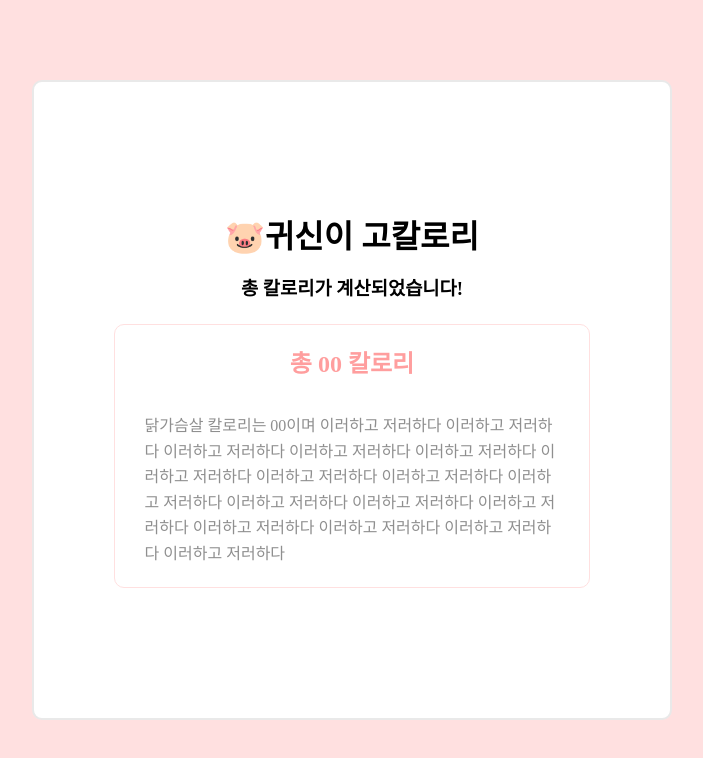
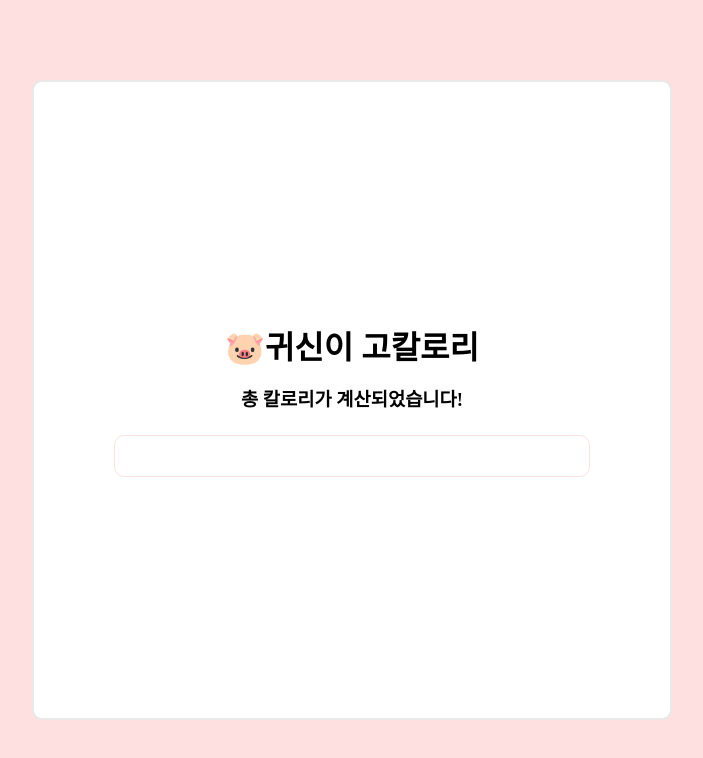
Before and after one commit to hyen43/Hells_Calculator, a Next.js app: page /result in a window 1280 px wide. Shown: the top 758 px of the page, without its empty margins (288-991 px from the left). Built offline with nearby package versions, Linux system fonts and the light colour scheme.

Commit message:
FEAT: chatgpt api 완성 및 test 진행

```diff
--- a/app/api/completion/route.ts
+++ b/app/api/completion/route.ts
@@ -9,22 +9,21 @@ const openai = new OpenAI({
 
 export async function POST(req: Request) {
   const { prompt } = await req.json();
+  console.log("propmpt", prompt);
 
   const res = await openai.chat.completions.create({
-    model: "gpt-3.5-turbo",
-    stream: true,
-    // a precise prompt is important for the AI to reply with the correct tokens
+    model: "gpt-3.5-turbo-1106",
+    stream: true, // a precise prompt is important for the AI to reply with the correct tokens
     messages: [
       {
         role: "user",
-        content: `${prompt}들을 먹었는데 총 칼로리 구해줘`,
+        content: `${prompt}을 먹었어. 먹은 음식의 총 칼로리를 대략적으로라도 무조건 계산해줘.`,
       },
     ],
-    max_tokens: 200,
-    temperature: 0, // you want absolute certainty for spell check
-    top_p: 1,
-    frequency_penalty: 1,
-    presence_penalty: 1,
+    max_tokens: 500, // 채팅 완료 시, 생성할 수 있는 최대 토큰 수
+    temperature: 0, // 온도가 낮을 수록 결과가 더 잘 출력됨
+    frequency_penalty: 2,
+    presence_penalty: 2,
   });
 
   const stream = OpenAIStream(res);
--- a/app/result/page.tsx
+++ b/app/result/page.tsx
@@ -1,13 +1,12 @@
 "use client";
 
-import { useResultStore } from "../store/useStore";
 import Wrapper from "components/Wrapper";
 import TitleBox from "components/TitleBox";
 import TextBox from "components/TextBox";
+import { useResultStore } from "../store/useStore";
 
 export default function Page() {
   const { result } = useResultStore();
-  console.log("result", result);
   return (
     <Wrapper>
       <TitleBox />
--- a/app/store/useStore.tsx
+++ b/app/store/useStore.tsx
@@ -24,7 +24,7 @@ export const useStore = create((set) => ({
 export const useResultStore = create((set) => ({
   result: "",
   setResult: (value: string) =>
-    set((state) => ({
+    set(() => ({
       result: value,
     })),
   removeAllValues: () => set({ result: "" }),
--- a/components/TextBox.tsx
+++ b/components/TextBox.tsx
@@ -1,4 +1,6 @@
+import { useState, useEffect } from "react";
 import styled from "styled-components";
+import { useResultStore } from "../app/store/useStore";
 
 const TextBoxWrapper = styled.div`
   display: flex;
@@ -18,19 +20,52 @@ const Result = styled.h2`
 
 const Contents = styled.div`
   color: ${({ theme }) => theme.color.gray};
+  max-height: 300px;
+  overflow: scroll;
 `;
 
 export default function TextBox() {
+  const { result } = useResultStore();
+  const [totalResult, setTotalResult] = useState();
+
+  const findResult = () => {
+    result.split("\n").map((line, index) => {
+      if (line.includes("**")) {
+        line.split("**").map((text, index) => {
+          if (index % 2 !== 0) {
+            setTotalResult(text);
+          }
+        });
+      }
+    });
+  };
+  useEffect(() => {
+    if (!result) return;
+    findResult();
+  }, [result]);
+
+  const resultJSX = (
+    <div>
+      {result.split("\n").map((line, index) => {
+        // <p key={index}>{line}</p>
+        if (line.includes("**")) {
+          const boldText = line.split("**").map((text, index) => {
+            if (index % 2 === 0) {
+              return <span key={index}>{text}</span>;
+            }
+            return <strong key={index}>{text}</strong>;
+          });
+          return <p key={index}>{boldText}</p>;
+        }
+        return <p key={index}>{line}</p>;
+      })}
+    </div>
+  );
+
   return (
     <TextBoxWrapper>
-      <Result>총 00 칼로리</Result>
-      <Contents>
-        닭가슴살 칼로리는 00이며 이러하고 저러하다 이러하고 저러하다 이러하고
-        저러하다 이러하고 저러하다 이러하고 저러하다 이러하고 저러하다 이러하고
-        저러하다 이러하고 저러하다 이러하고 저러하다 이러하고 저러하다 이러하고
-        저러하다 이러하고 저러하다 이러하고 저러하다 이러하고 저러하다 이러하고
-        저러하다 이러하고 저러하다
-      </Contents>
+      {totalResult && <Result> 총 {totalResult} 칼로리</Result>}
+      <Contents>{result && resultJSX}</Contents>
     </TextBoxWrapper>
   );
 }
```
Also changed, not shown: app/page.tsx (+6 -8 lines), 1 other file (tests, documents, lock files or other folders).
